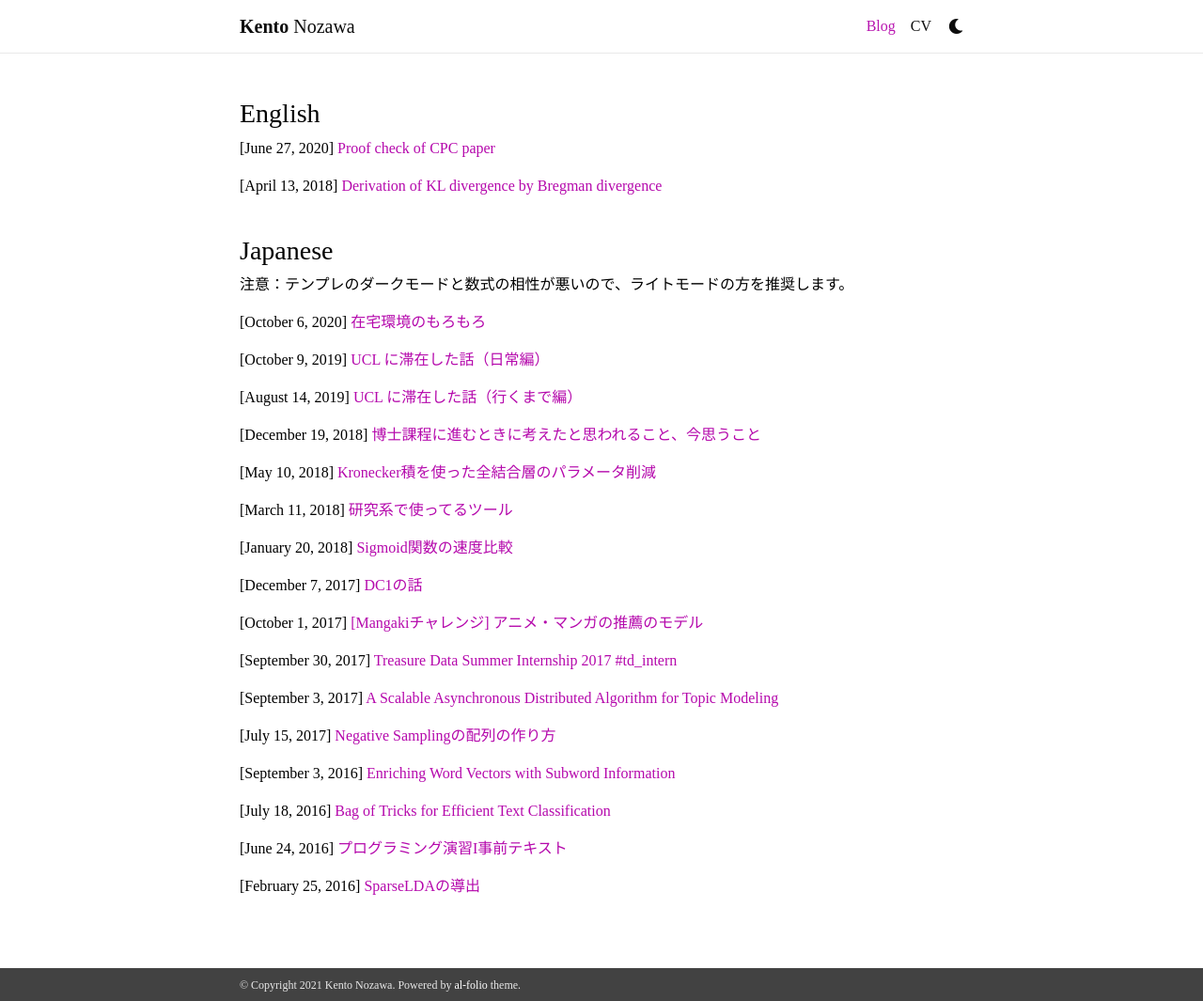
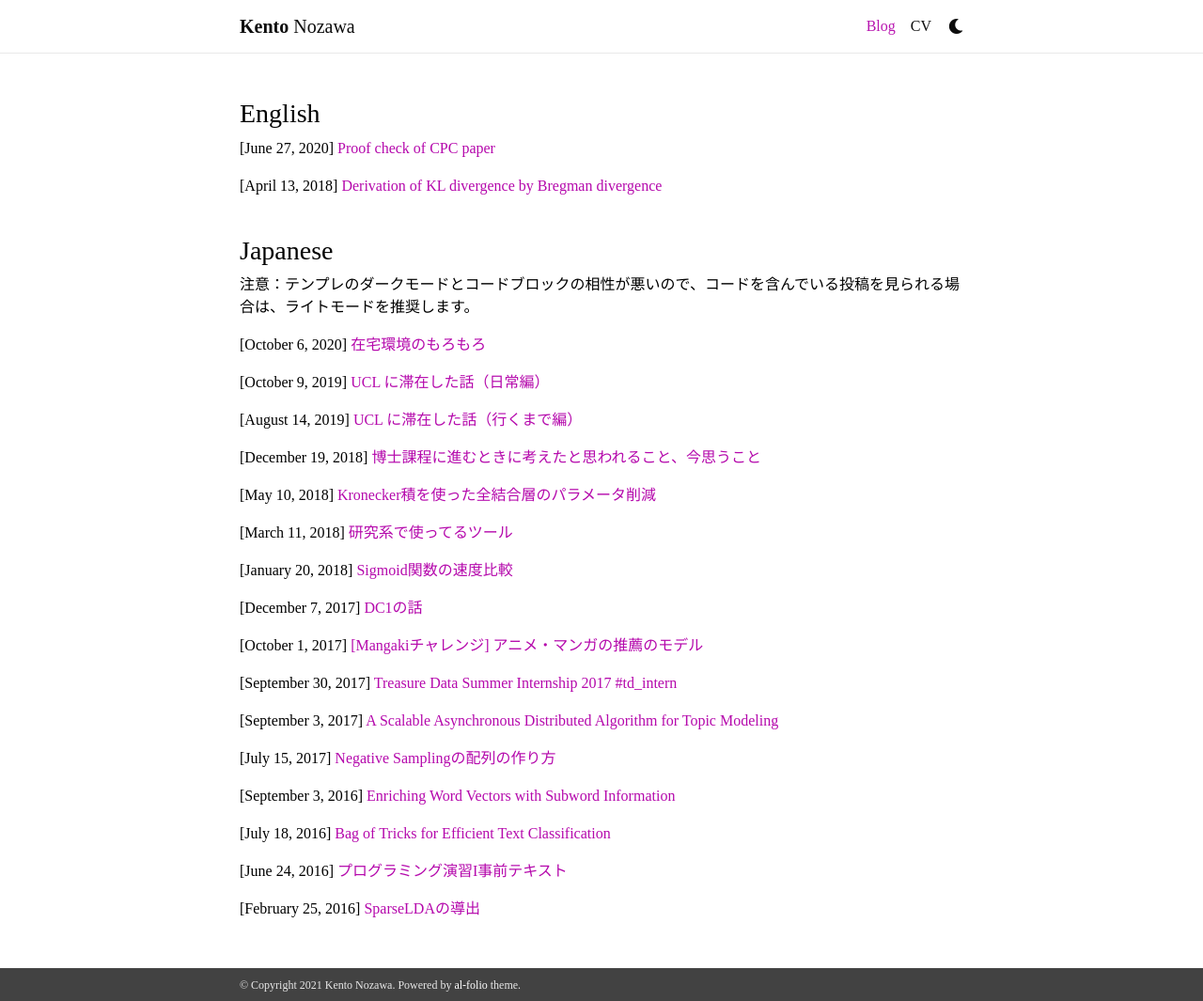
Before and after one commit to nzw0301/nzw0301.github.io, a Jekyll site: the page built from _pages/blog.md, in a window 1280 px wide and 1065 px high. Shown: the whole window at 94% size. Built offline with Jekyll 4.4.1, drawn with Linux system fonts in a browser that asks for light colours; nearby versions of some CDN libraries; some web fonts are replaced; a style sheet for code colours, icons or effects is not loaded.

Commit message:
Fix note

```diff
--- a/_pages/blog.md
+++ b/_pages/blog.md
@@ -12,7 +12,7 @@ permalink: /blog/
     {% endfor %}
     <br />
     <h3>Japanese</h3>
-    <p>注意：テンプレのダークモードと数式の相性が悪いので、ライトモードの方を推奨します。</p>
+    <p>注意：テンプレのダークモードとコードブロックの相性が悪いので、コードを含んでいる投稿を見られる場合は、ライトモードを推奨します。</p>
 
     {% for post in site.posts %}
         {% if post.lang != "english" %}
```
